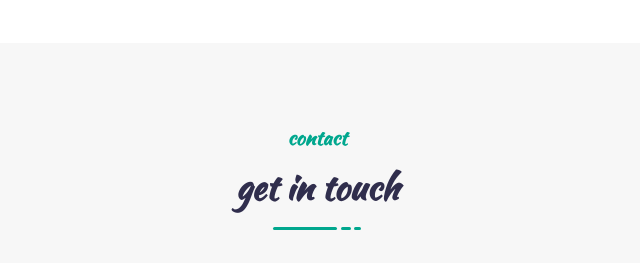
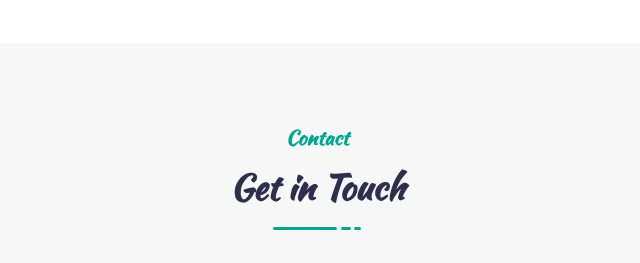
Before and after one commit to Bala-2307/Portfolio, a plain HTML site: page index.html in a window 1280 px wide. Shown: the part 4860-5123 px from the top of the page, 323-963 px from the left. Drawn offline with nearby package versions, Linux system fonts and the light colour scheme; a web font is replaced by a local one.

Commit message:
Update index.html

```diff
--- a/index.html
+++ b/index.html
@@ -515,8 +515,8 @@
            <div class="container">
             <div class="row">
                 <div class="section-title text-align">
-                    <h2 class="sub-title">contact</h2>
-                    <h3 class="main-title">get in touch</h3>
+                    <h2 class="sub-title">Contact</h2>
+                    <h3 class="main-title">Get in Touch</h3>
                     <ul class="line">
                         <li></li>
                         <li></li>
```
